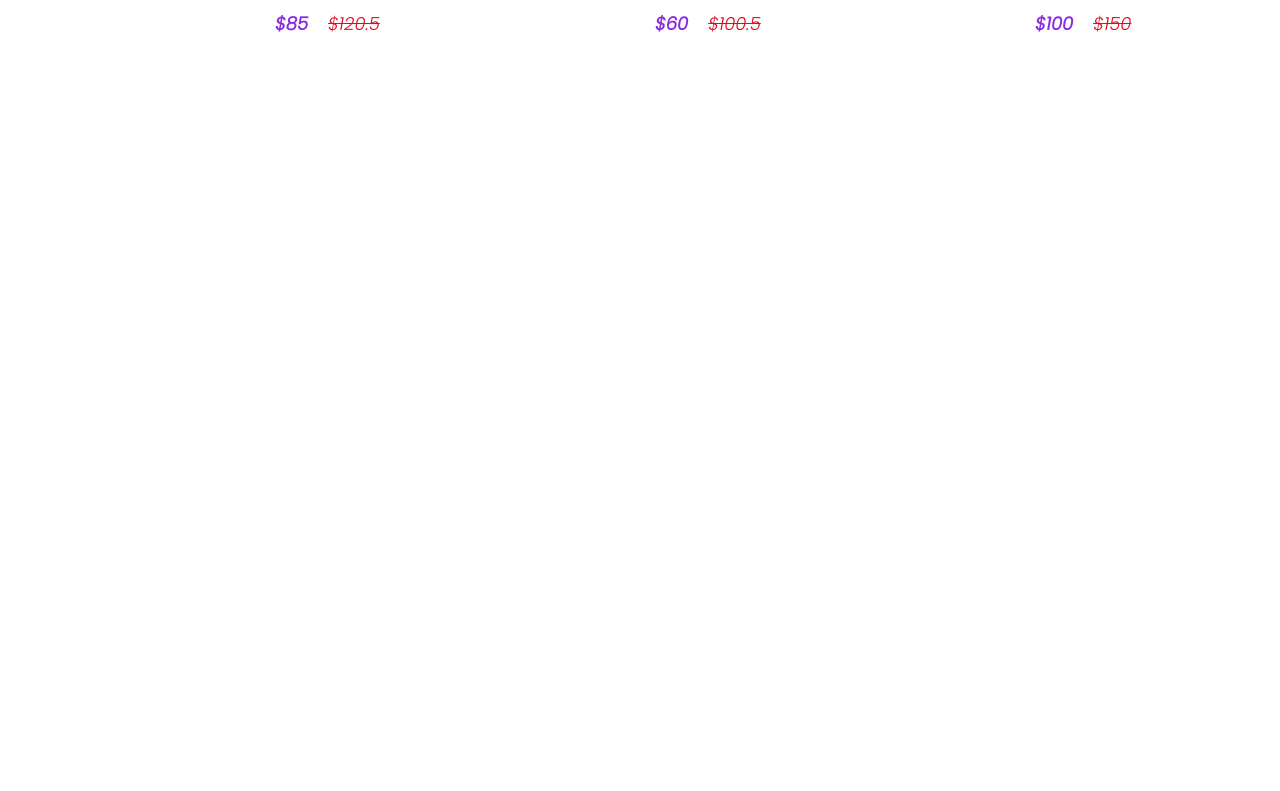
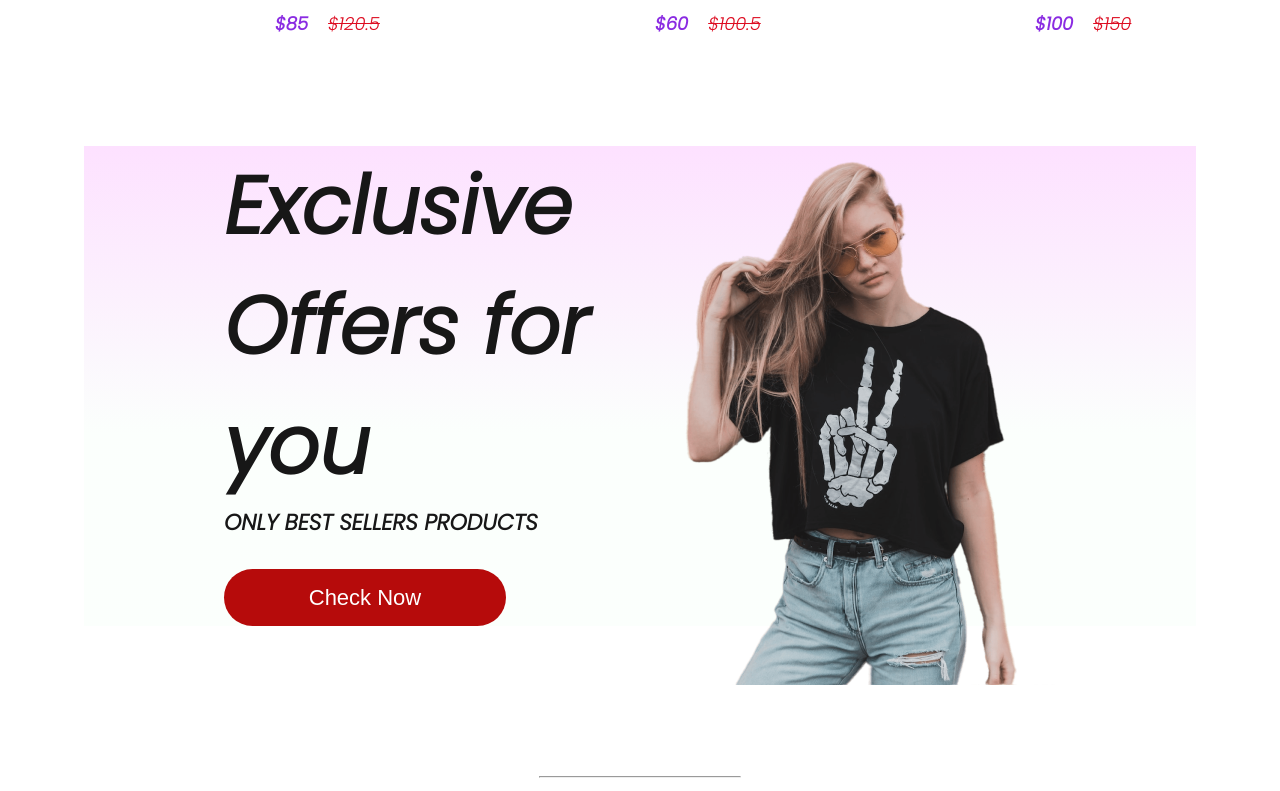
Before and after one commit to farhathullaM/Website-React-JS, a React (Create React App) app: page / in a window 1280 px wide. Shown: the part 1621-2412 px from the top of the page. Before the commit the page ends 1658 px from the top, so only its background shows below. Built offline with nearby package versions, Linux system fonts and the light colour scheme.

Commit message:
Fifth commit

```diff
--- a/src/Components/Hero/Hero.css
+++ b/src/Components/Hero/Hero.css
@@ -50,3 +50,9 @@
     font-size: 22px;
     font-weight: 500;
 }
+
+.hero-right{
+    display: flex;
+    padding: 0px;
+    margin: 0px;
+}
--- /dev/null
+++ b/src/Components/NewCollections/NewCollection.css
@@ -0,0 +1,34 @@
+.new-collections{
+    display: flex;
+    flex-direction: column;
+    align-items: center;
+    gap: 10px;
+    height: 90vh;
+}
+
+.new-collections h1{
+    color: blueviolet;
+    font-size: 50px;
+    font-weight: 600;
+    margin-top: 100px;
+}
+
+.new-collections hr{
+    width: 200px;
+    height: 6px;
+    border-radius: 10px;
+    background: #252525;
+}
+
+.popular-item{
+    margin-top: 50px;
+    display: flex;
+    gap: 30px;
+}
+
+.collections{
+    display: grid;
+    grid-template-columns: 1fr 1fr 1fr 1fr;
+    margin-top: 5px;
+    gap: 30px;
+}
--- /dev/null
+++ b/src/Components/NewCollections/NewCollections.jsx
@@ -0,0 +1,20 @@
+import React from 'react';
+import './NewCollection.css';
+import new_collection from '../Assets/new_collections';
+import Item from '../Item/Item';
+
+const NewCollections = () => {
+  return (
+    <div className='new-collections'>
+        <hr />
+        <div className="collections">
+            {new_collection.map((item, i)=>{
+                return <Item key={i} id={item.id} name={item.name} image={item.image} new_price={item.new_price} old_price={item.old_price} />
+            })}
+        </div>
+
+    </div>
+  )
+}
+
+export default NewCollections;
--- /dev/null
+++ b/src/Components/Offers/Offers.css
@@ -0,0 +1,50 @@
+.offers{
+    width: 65%;
+    height: 60vh;
+    display: flex;
+    margin: auto;
+    padding: 0px 140px;
+    margin-bottom: 150px;
+    margin-top: 150px;
+    background: linear-gradient(180deg, #fde1ff 0%, #e1ffea22 60%);
+}
+
+.offers-left{
+    flex: 1;
+    display: flex;
+    flex-direction: column;
+    justify-content: center;
+}
+
+.offers-left h1{
+    color: #171717;
+    font-size: 80px;
+    font-weight: 600;
+}
+
+.offers-left p{
+    color: #171717;
+    font-size: 22px;
+    font-weight: 600;
+}
+
+.offers-left button{
+    width: 282px;
+    height: 70px;
+    border-radius: 35px;
+    background: rgb(182, 11, 11);
+    border: none;
+    color: white;
+    font-size: 22px;
+    font-weight: 500;
+    margin-top: 30px;
+    cursor: pointer;
+}
+
+.offers-right{
+    flex: 1;
+    display: flex;
+    align-items: center;
+    justify-content: flex-end;
+    padding-top: 50px;
+}
--- /dev/null
+++ b/src/Components/Offers/Offers.jsx
@@ -0,0 +1,21 @@
+import React from 'react';
+import './Offers.css';
+import exclusive_image from '../Assets/exclusive_image.png';
+
+const Offers = () => {
+  return (
+    <div className='offers'>
+      <div className="offers-left">
+        <h1>Exclusive</h1>
+        <h1>Offers for you</h1>
+        <p>ONLY BEST SELLERS PRODUCTS</p>
+        <button>Check Now</button>
+      </div>
+      <dv className="offers-right">
+        <img src={exclusive_image} alt="" />
+      </dv>
+    </div>
+  )
+}
+
+export default Offers;
--- a/src/Pages/Shop.jsx
+++ b/src/Pages/Shop.jsx
@@ -1,12 +1,16 @@
 import React from 'react'
 import Hero from '../Components/Hero/Hero';
 import Popular from '../Components/Popular/Popular';
+import Offers from '../Components/Offers/Offers';
+import NewCollections from '../Components/NewCollections/NewCollections';
 
 const Shop = () => {
   return (
     <div>
       <Hero />
       <Popular />
+      <Offers />
+      <NewCollections />
     </div>
   )
 }
```
